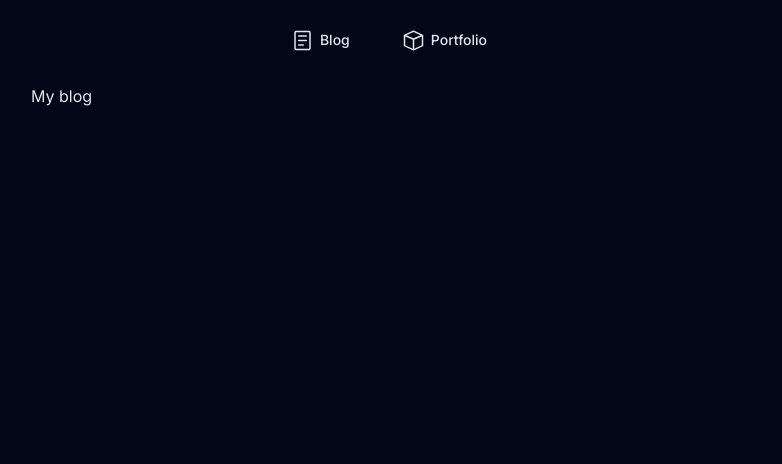
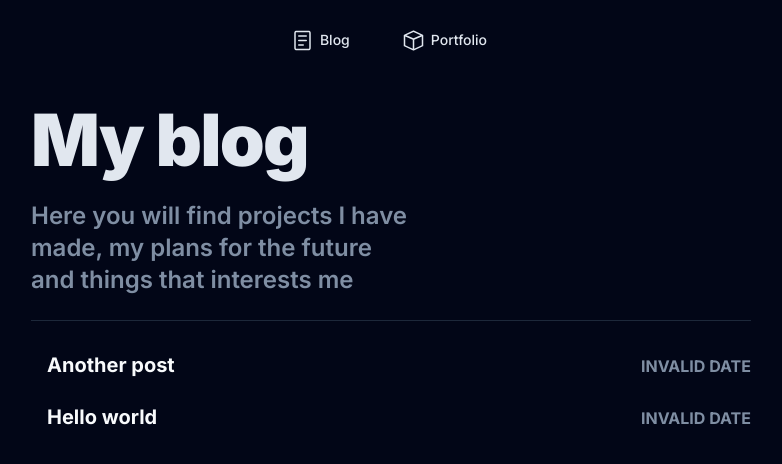
Before and after one commit to martiinii/portfolio-v2, a Next.js app: page /blog in a window 1280 px wide. Shown: the top 464 px of the page, without its empty margins (249-1031 px from the left). Built offline with nearby package versions, Linux system fonts and the light colour scheme.

Commit message:
Created landing page

```diff
--- a/app/blog/page.tsx
+++ b/app/blog/page.tsx
@@ -1,5 +1,13 @@
+import { BlogHeader } from "@/components/blog/header";
+import { PostsList } from "@/components/blog/post/postsList";
+import { Separator } from "@/components/ui/separator";
+
 export default function BlogPage() {
     return (
-        <span>My blog</span>
+        <>
+            <BlogHeader />
+            <Separator />
+            <PostsList />
+        </>
     )
 }
```
